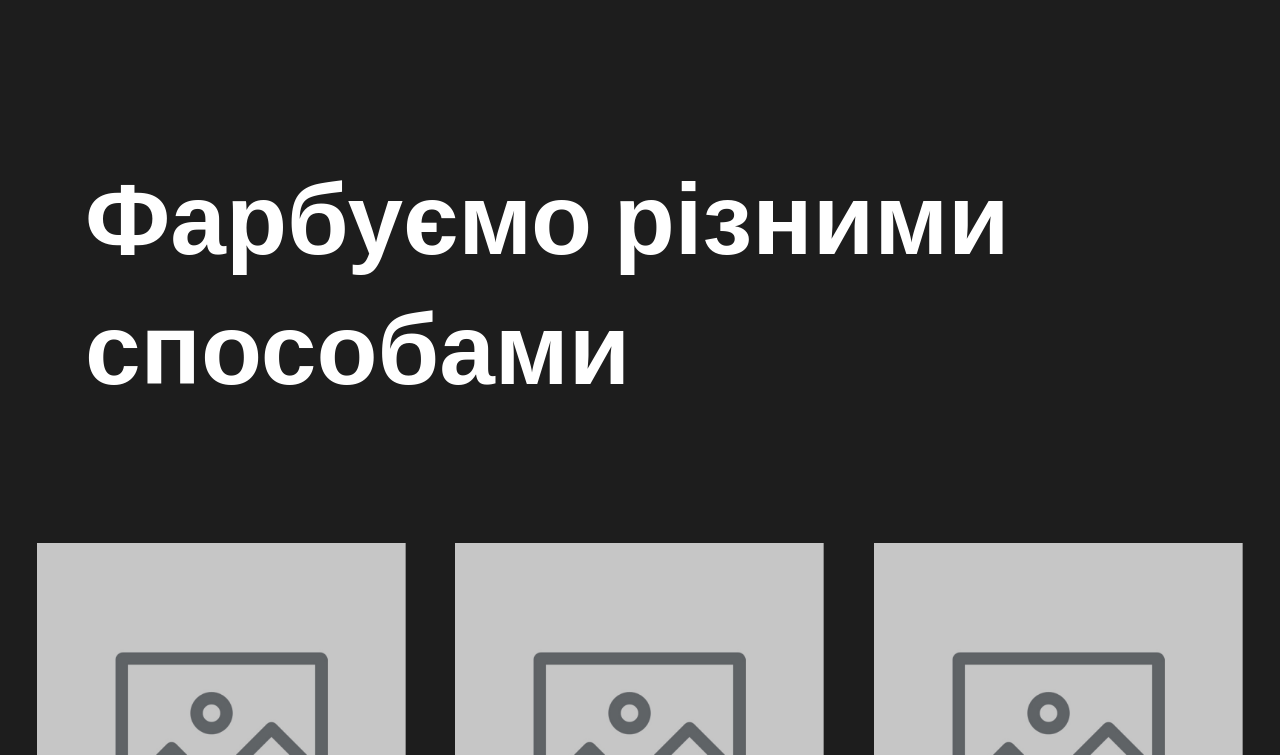
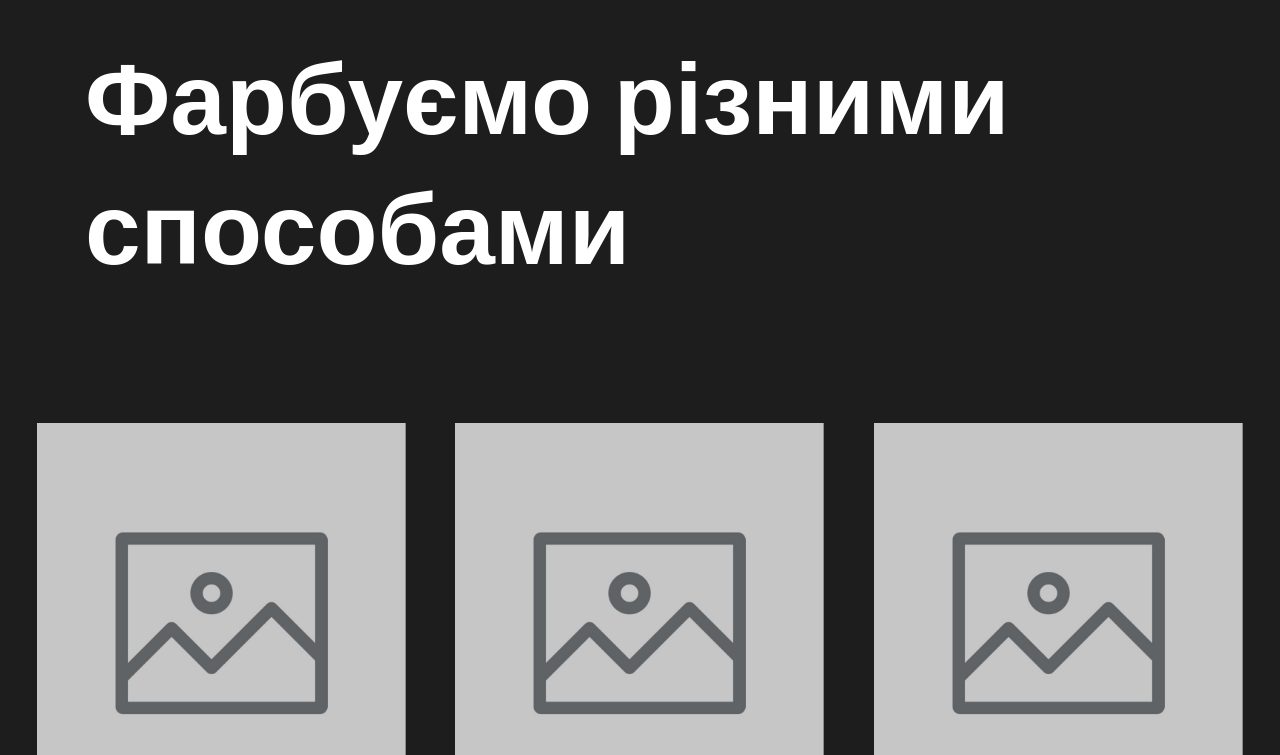
Before and after one commit to iozen/painters_template_land, a plain HTML site: page index.html in a window 1280 px wide. Shown: the part 1993-2748 px from the top of the page. Drawn offline with Linux system fonts and the light colour scheme; animation ran at ten frames a second; a web font is replaced by a local one.

Commit message:
fix works

```diff
--- a/index.html
+++ b/index.html
@@ -640,7 +640,7 @@
         </section>
 
         <!-- ==================== End Portfolio ==================== -->
-        <header class="work-header section-padding pb-0">
+        <header class="work-header section-padding pb-0 pt-0">
             <div class="container mt-80">
                 <div class="row">
                     <div class="col-12">
```
